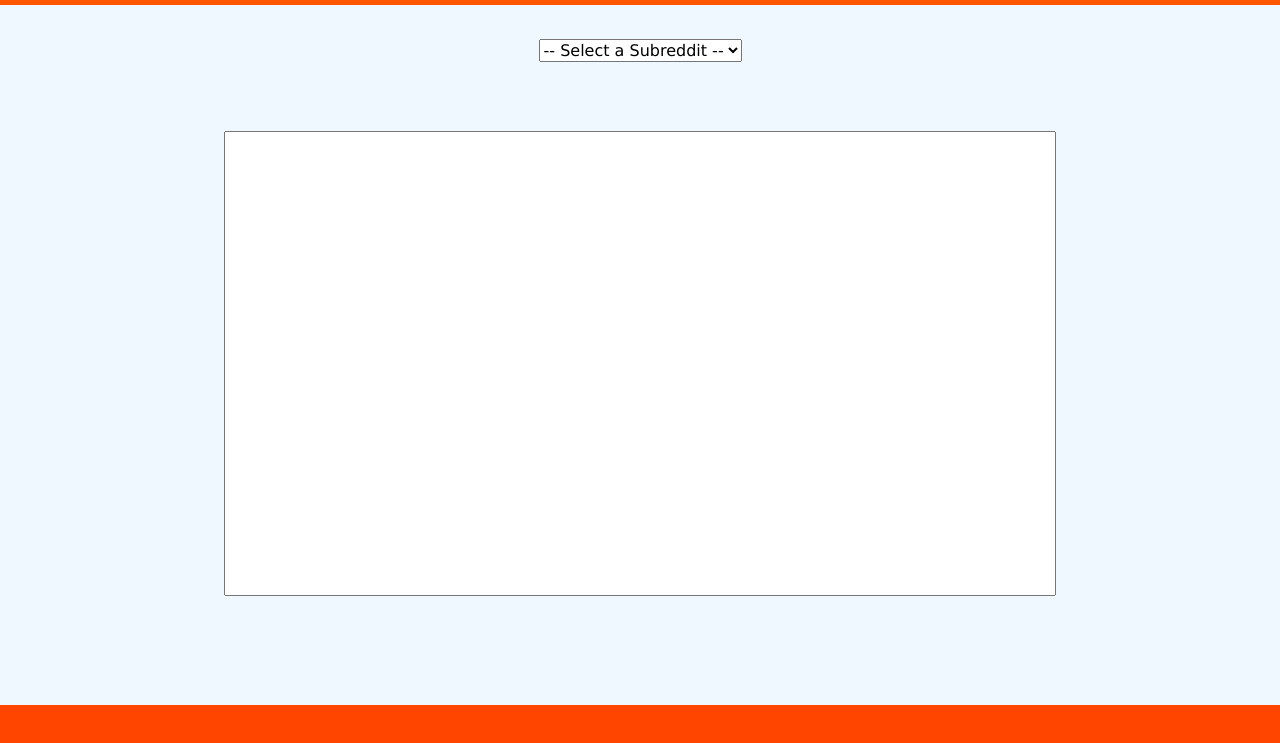
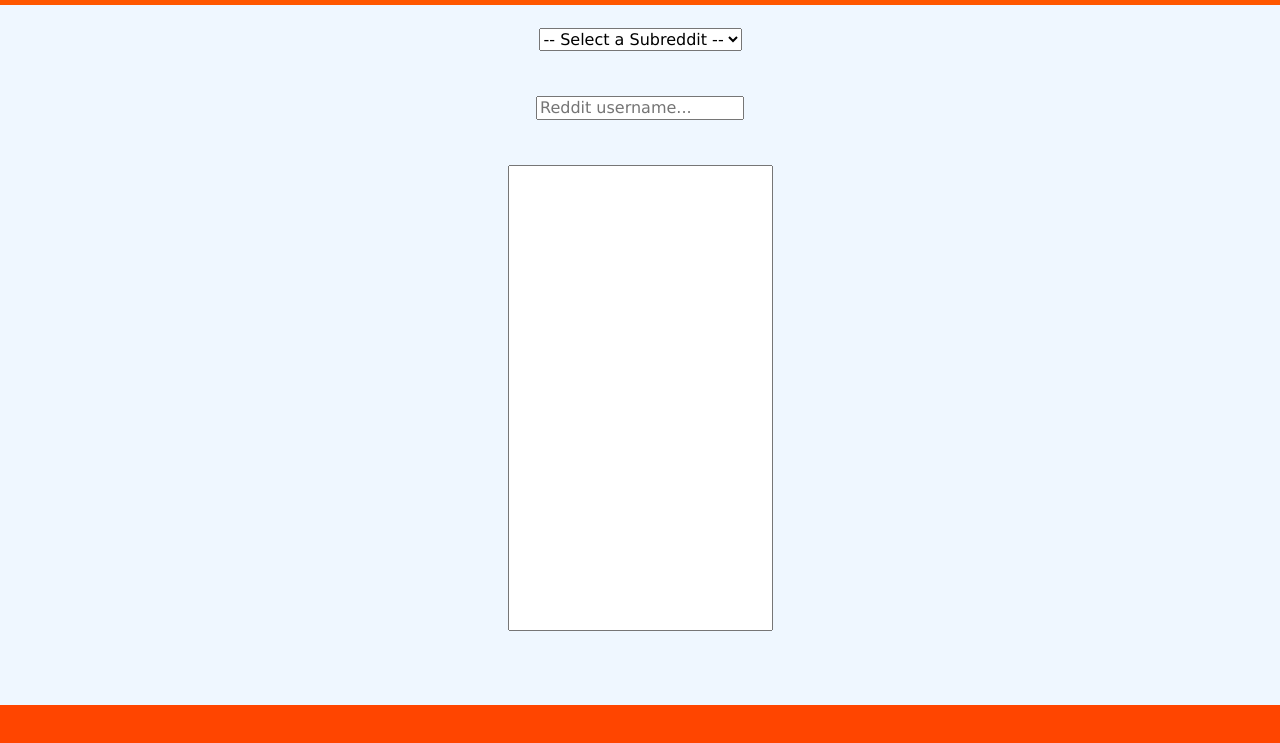
Before and after one commit to anthonyLuttrell/RedditStatsBot, a website built with Parcel: page web/index.html in a window 1280 px wide. Shown: the part 45-788 px from the top of the page. Built offline with nearby package versions, Linux system fonts and the light colour scheme; no server answers.

Commit message:
added search bar

```diff
--- a/web/index.html
+++ b/web/index.html
@@ -33,8 +33,12 @@
         <option value="">-- Select a Subreddit --</option>
       </select>
     </label>
+    <label for="search">
+      <input type="text" id="search" placeholder="Reddit username..."/>
+    </label>
     <label for="output">
-      <textarea readonly id="output" class="textarea-readonly" rows="25" cols="100"></textarea>
+      <!-- this textarea should not be a fixed width/height, need to figure out a better way -->
+      <textarea readonly id="output" class="textarea-readonly" rows="25" cols="30"></textarea>
     </label>
     <span id="body-subtext" class="body-text" style="font-size: medium"></span>
   </div>
```
